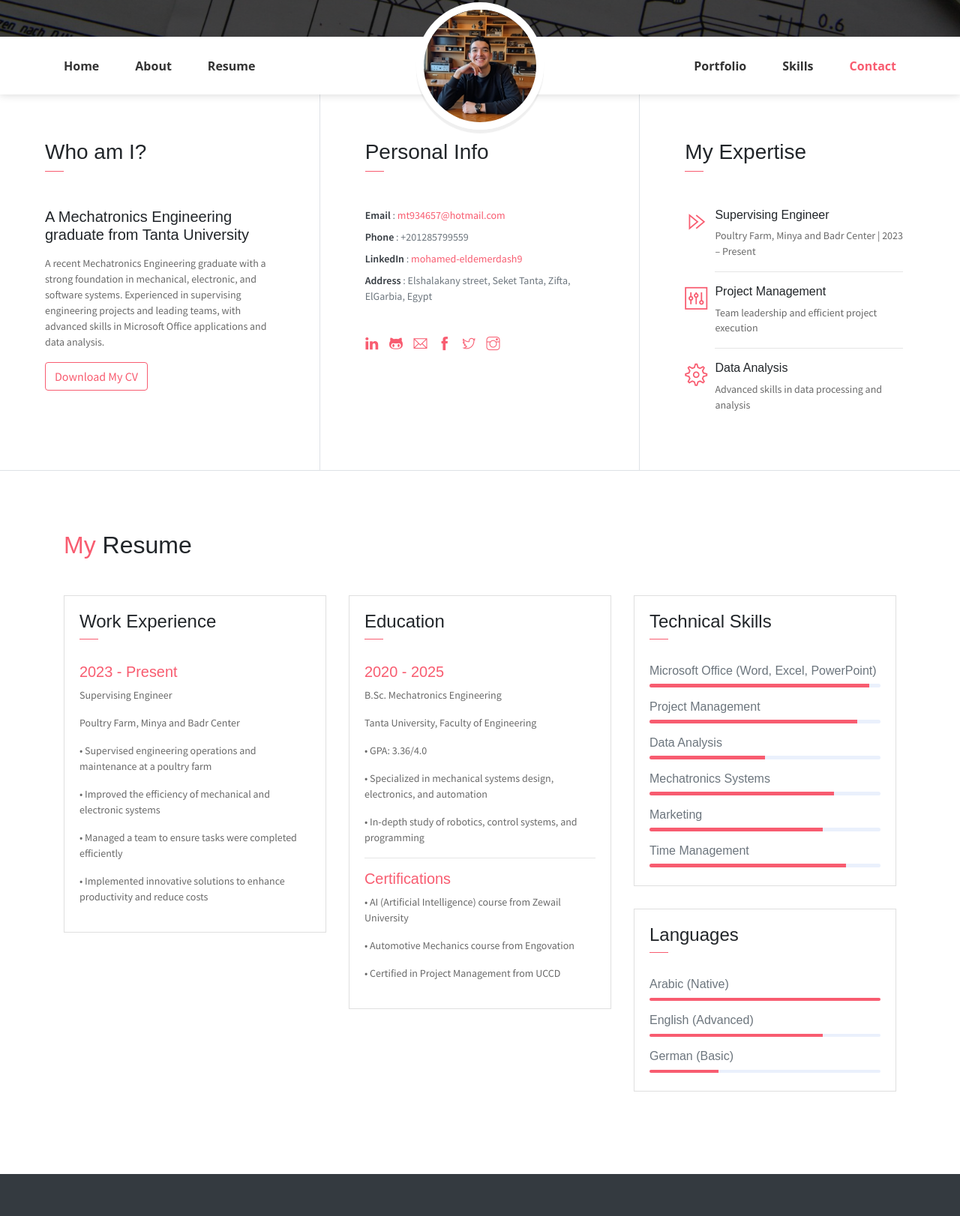
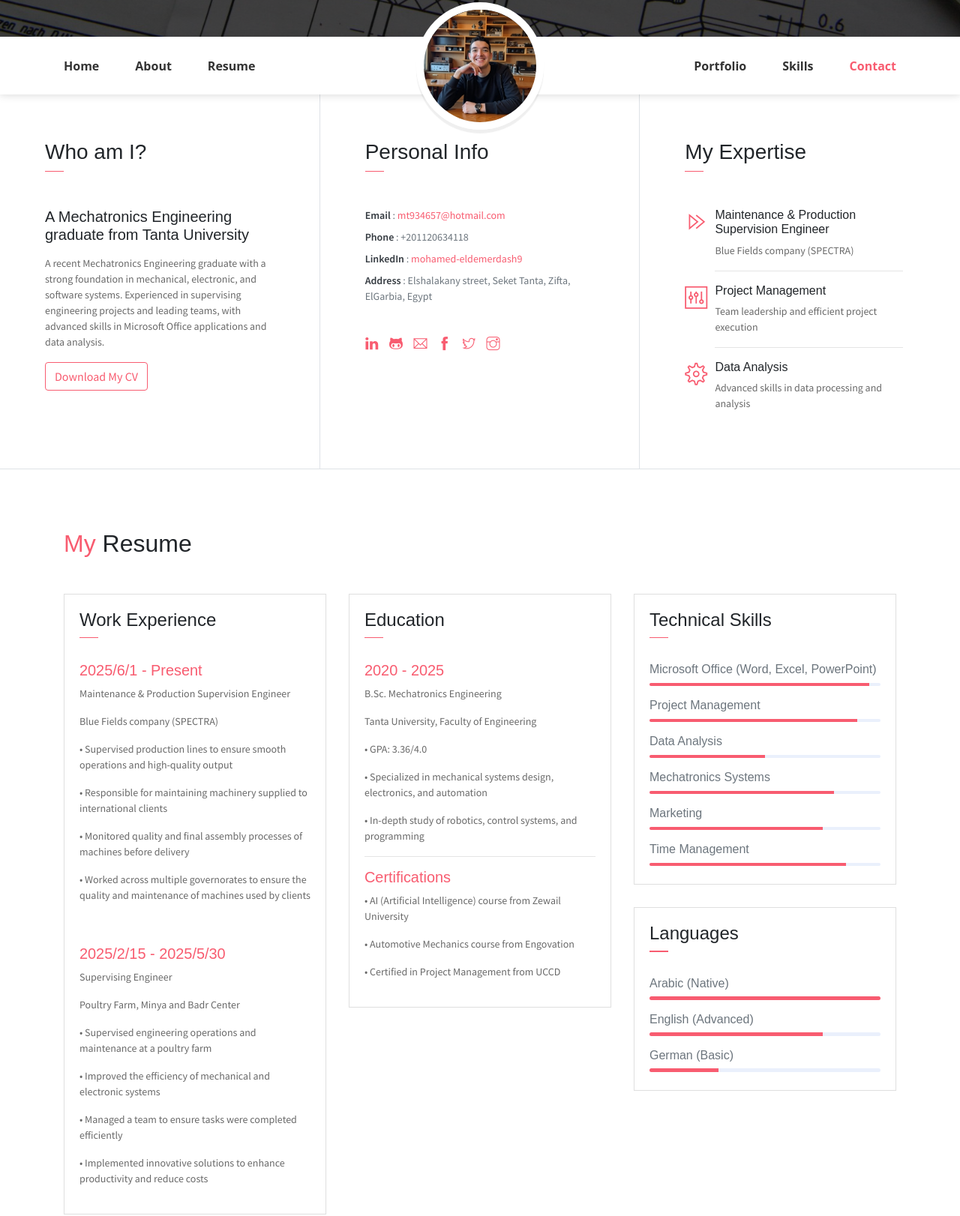
Before and after one commit to DASH-90/m7md_2arek, a website: page index.html in a window 1280 px wide. Shown: the part 591-2213 px from the top of the page at 75% size. Drawn offline with Linux system fonts and the light colour scheme.

Commit message:
Update index.html
BLUEFIELDS

```diff
--- a/index.html
+++ b/index.html
@@ -85,7 +85,7 @@
                 <span class="line mb-5"></span>
                 <ul class="mt40 info list-unstyled">
                     <li><span>Email</span> : <a href="mailto:mt934657@hotmail.com">mt934657@hotmail.com</a></li>
-                    <li><span>Phone</span> : +201285799559</li>
+                    <li><span>Phone</span> : +201120634118</li>
                     <li><span>LinkedIn</span> : <a href="https://www.linkedin.com/in/mohamed-eldemerdash9" target="_blank">mohamed-eldemerdash9</a></li>
                     <li><span>Address</span> : Elshalakany street, Seket Tanta, Zifta, ElGarbia, Egypt</li>
                 </ul>
@@ -104,8 +104,8 @@
                 <div class="row">
                     <div class="col-1 text-danger pt-1"><i class="ti-control-forward icon-lg"></i></div>
                     <div class="col-10 ml-auto mr-3">
-                        <h6>Supervising Engineer</h6>
-                        <p class="subtitle">Poultry Farm, Minya and Badr Center | 2023 – Present</p>
+                        <h6>Maintenance & Production Supervision Engineer</h6>
+                        <p class="subtitle"> Blue Fields company (SPECTRA) </p>
                         <hr>
                     </div>
                 </div>
@@ -142,7 +142,16 @@
                             </div>
                         </div>
                         <div class="card-body">
-                            <h6 class="title text-danger">2023 - Present</h6>
+                            <h6 class="title text-danger">2025/6/1 - Present</h6>
+                            <p> Maintenance & Production Supervision Engineer </p>
+                            <p class="subtitle">Blue Fields company (SPECTRA) </p>
+                            <p class="subtitle">• Supervised production lines to ensure smooth operations and high-quality output </p>
+                            <p class="subtitle">• Responsible for maintaining machinery supplied to international clients</p>
+                            <p class="subtitle">• Monitored quality and final assembly processes of machines before delivery</p>
+                            <p class="subtitle">• Worked across multiple governorates to ensure the quality and maintenance of machines used by clients</p>
+                        </div>
+                        <div class="card-body">
+                            <h6 class="title text-danger">2025/2/15 - 2025/5/30</h6>
                             <p>Supervising Engineer</p>
                             <p class="subtitle">Poultry Farm, Minya and Badr Center</p>
                             <p class="subtitle">• Supervised engineering operations and maintenance at a poultry farm</p>
@@ -424,6 +433,7 @@
                             </div>
                             <div class="col-10">
                                 <h6 class="d-inline">Phone : <br> <span class="text-muted">+201285799559</span></h6>
+                                <br> <span class="text-muted">+201120634118</span></h6>
                             </div>
                         </div>
                         <div class="row mb-2">
```
